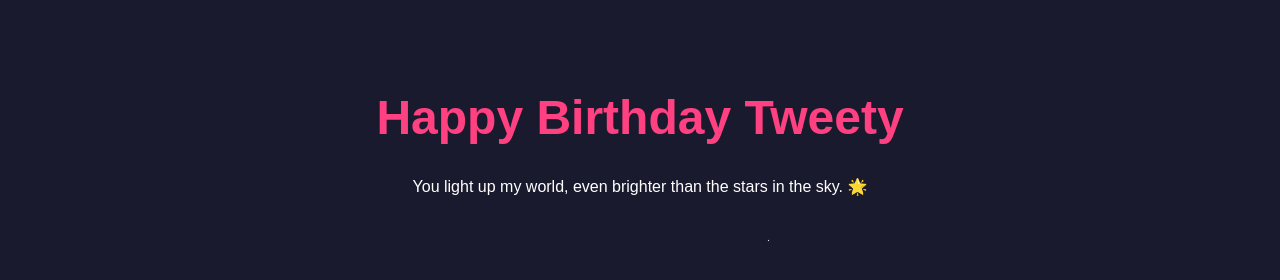
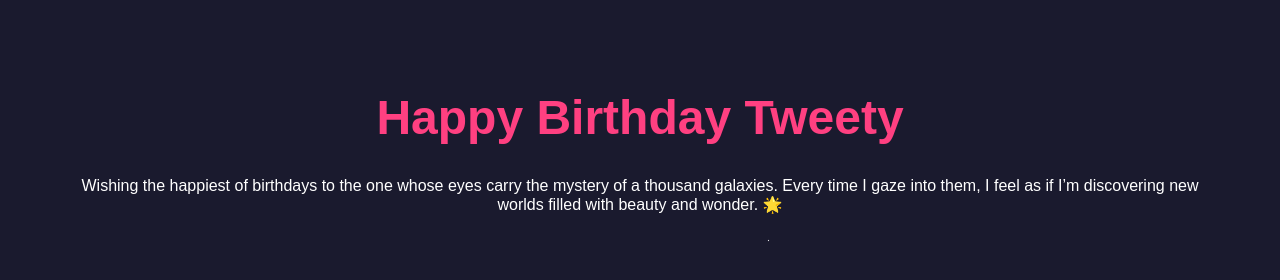
Before and after one commit to SS14112003/hhhhh, a plain HTML site: page 11.html in a window 1280 px wide. Shown: the top 280 px of the page. Drawn offline with Linux system fonts and the light colour scheme.

Commit message:
Update 11.html

```diff
--- a/11.html
+++ b/11.html
@@ -48,8 +48,8 @@
 </head>
 <body>
 
-    <h1>Happy Birthday Tweety</h1>
-    <p>You light up my world, even brighter than the stars in the sky. 🌟</p>
+    <h1>Happy Birthday Tweety </h1>
+    <p>Wishing the happiest of birthdays to the one whose eyes carry the mystery of a thousand galaxies. Every time I gaze into them, I feel as if I’m discovering new worlds filled with beauty and wonder. 🌟</p>
 
     <div class="stars"></div>
     <div class="shooting-star" style="top: 50%; left: 20%; animation-delay: 0s;"></div>
```
